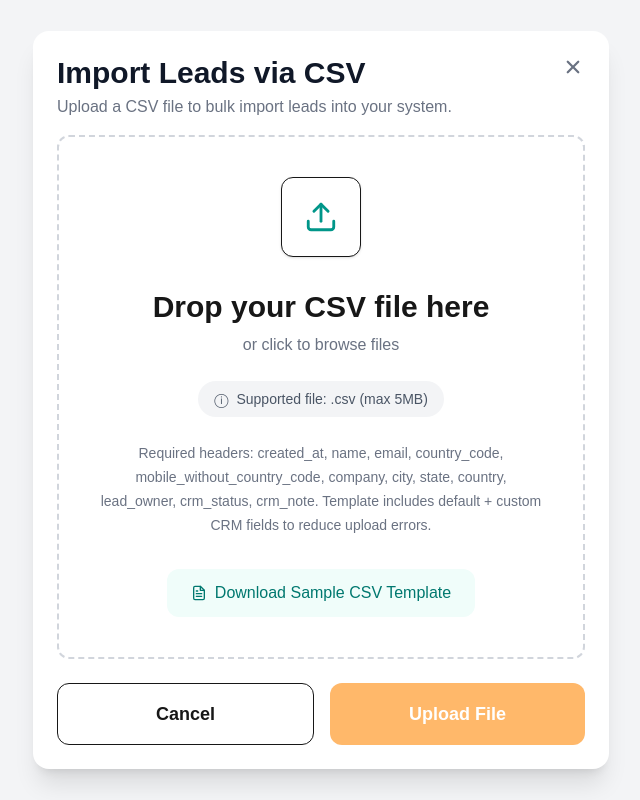
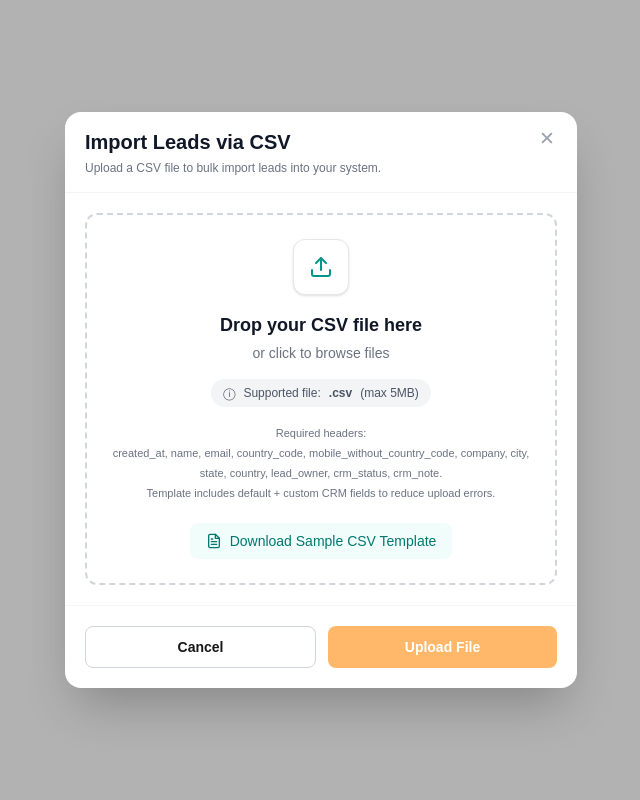
Before and after one commit to DeepeshP04/ai-crm-importer, a Next.js app in the folder frontend/: page / in a window 1280 px wide. Shown: the whole page, without its empty margins (319-959 px from the left). Built offline with nearby package versions, Linux system fonts and the light colour scheme.

Commit message:
Refine upload dialog layout to fit viewport

```diff
--- a/frontend/src/components/UploadModal.jsx
+++ b/frontend/src/components/UploadModal.jsx
@@ -5,91 +5,99 @@ import { FiUpload, FiFileText } from "react-icons/fi";
 
 export default function UploadModal() {
   return (
-    <div className="min-h-screen bg-gray-100 flex items-center justify-center p-6">
-      <div className="w-full max-w-xl bg-white rounded-2xl shadow-xl">
+    <div className="min-h-screen bg-black/30 flex items-center justify-center p-4">
+      <div className="w-full max-w-lg bg-white rounded-2xl shadow-2xl overflow-hidden">
 
         {/* Header */}
-        <div className="flex justify-between items-start p-6 pb-4">
+        <div className="flex items-start justify-between px-5 py-4 border-b border-gray-100">
           <div>
-            <h2 className="text-3xl font-bold text-gray-900">
+            <h2 className="text-xl font-bold text-gray-900">
               Import Leads via CSV
             </h2>
 
-            <p className="text-gray-500 mt-1">
+            <p className="text-xs text-gray-500 mt-1">
               Upload a CSV file to bulk import leads into your system.
             </p>
           </div>
 
-          <button className="text-gray-500 hover:text-black">
-            <IoClose size={24} />
+          <button className="text-gray-400 hover:text-gray-700 transition">
+            <IoClose size={20} />
           </button>
         </div>
 
-        {/* Upload Area */}
+        {/* Body */}
+        <div className="p-5">
+          <div className="border-2 border-dashed border-gray-300 rounded-xl py-6 px-5 text-center hover:border-teal-500 transition cursor-pointer">
 
-        <div className="px-6">
-
-          <div className="border-2 border-dashed border-gray-300 rounded-xl p-10 text-center">
-
+            {/* Upload Icon */}
             <div className="flex justify-center">
-
-              <div className="w-20 h-20 rounded-xl border bg-white flex items-center justify-center shadow-sm">
+              <div className="w-14 h-14 rounded-xl border border-gray-200 bg-white shadow-sm flex items-center justify-center">
                 <FiUpload
-                  size={34}
+                  size={24}
                   className="text-teal-600"
                 />
               </div>
-
             </div>
 
-            <h3 className="text-3xl font-bold mt-8">
+            {/* Title */}
+            <h3 className="text-lg font-semibold text-gray-900 mt-4">
               Drop your CSV file here
             </h3>
 
-            <p className="text-gray-500 mt-2">
+            <p className="text-sm text-gray-500 mt-1">
               or click to browse files
             </p>
 
-            <div className="inline-flex items-center gap-2 bg-gray-100 rounded-full px-4 py-2 mt-6 text-sm text-gray-600">
+            {/* Supported File */}
+            <div className="inline-flex items-center gap-2 mt-4 bg-gray-100 rounded-full px-3 py-1.5 text-xs text-gray-600">
               <span>ⓘ</span>
-              Supported file: .csv (max 5MB)
+              Supported file: <strong>.csv</strong> (max 5MB)
             </div>
 
-            <p className="mt-6 text-sm text-gray-500 leading-6">
-              Required headers: created_at, name, email,
-              country_code, mobile_without_country_code,
-              company, city, state, country, lead_owner,
-              crm_status, crm_note.
-
-              Template includes default + custom CRM fields
-              to reduce upload errors.
+            {/* Description */}
+            <p className="text-[11px] leading-5 text-gray-500 mt-4 max-w-md mx-auto">
+              Required headers:
+              <br />
+              created_at, name, email, country_code,
+              mobile_without_country_code,
+              company, city, state, country,
+              lead_owner, crm_status, crm_note.
+              <br />
+              Template includes default + custom CRM
+              fields to reduce upload errors.
             </p>
 
-            <button className="mt-8 inline-flex items-center gap-2 bg-teal-50 hover:bg-teal-100 text-teal-700 px-6 py-3 rounded-xl font-medium transition">
-
-              <FiFileText />
-
+            {/* Download Button */}
+            <button
+              className="mt-5 inline-flex items-center gap-2
+              bg-teal-50
+              hover:bg-teal-100
+              text-teal-700
+              px-4
+              py-2
+              rounded-lg
+              text-sm
+              font-medium
+              transition"
+            >
+              <FiFileText size={16} />
               Download Sample CSV Template
-
             </button>
-
           </div>
-
         </div>
 
         {/* Footer */}
+        <div className="flex gap-3 p-5 border-t border-gray-100">
 
-        <div className="flex gap-4 p-6">
-
-          <button className="flex-1 border rounded-xl py-4 text-lg font-semibold hover:bg-gray-50 transition">
-
+          <button
+            className="flex-1 border border-gray-300 rounded-lg py-2.5 text-sm font-semibold hover:bg-gray-50 transition"
+          >
             Cancel
-
           </button>
 
           <button
             disabled
-            className="flex-1 rounded-xl py-4 bg-orange-300 text-white text-lg font-semibold cursor-not-allowed"
+            className="flex-1 rounded-lg py-2.5 text-sm font-semibold text-white bg-orange-300 cursor-not-allowed"
           >
             Upload File
           </button>
```
